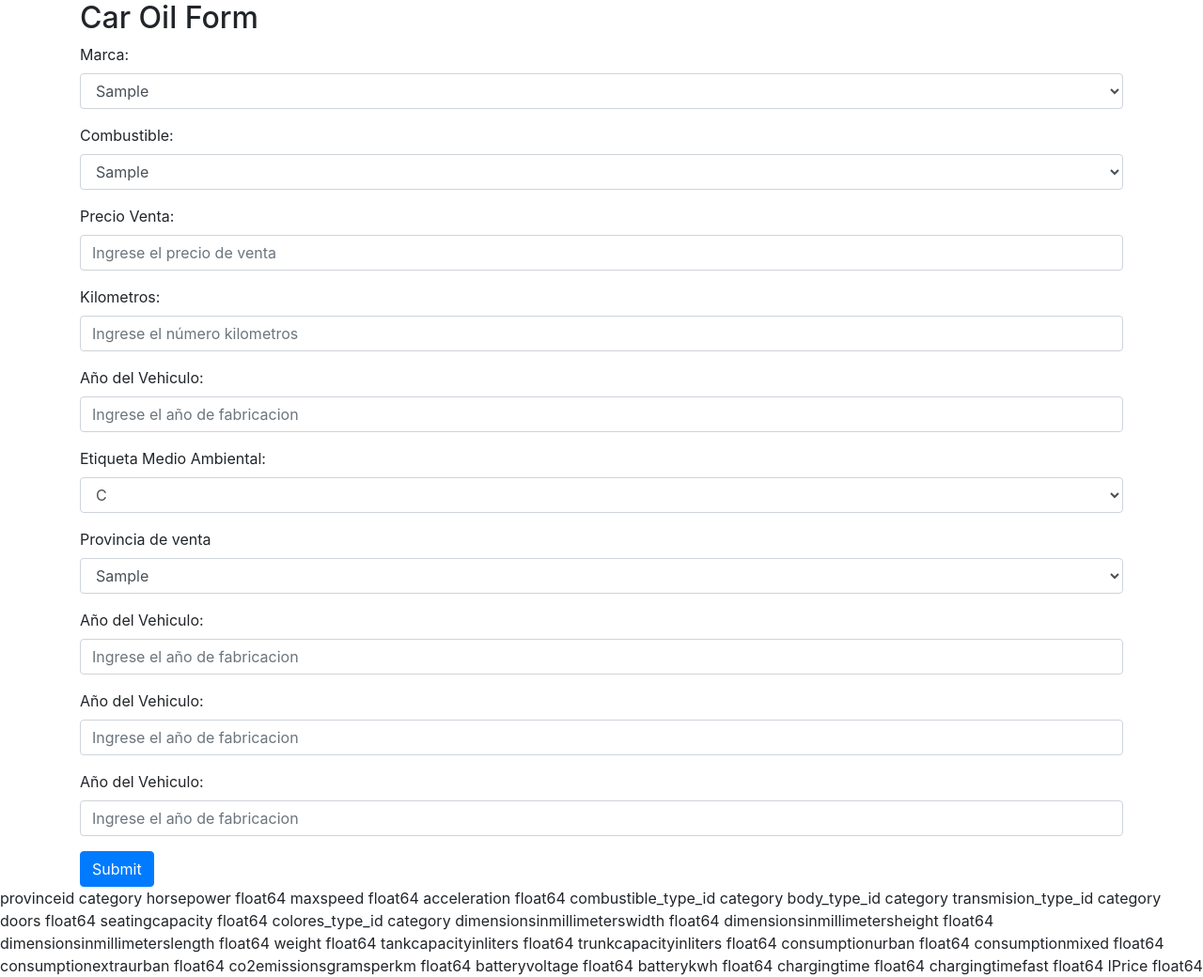
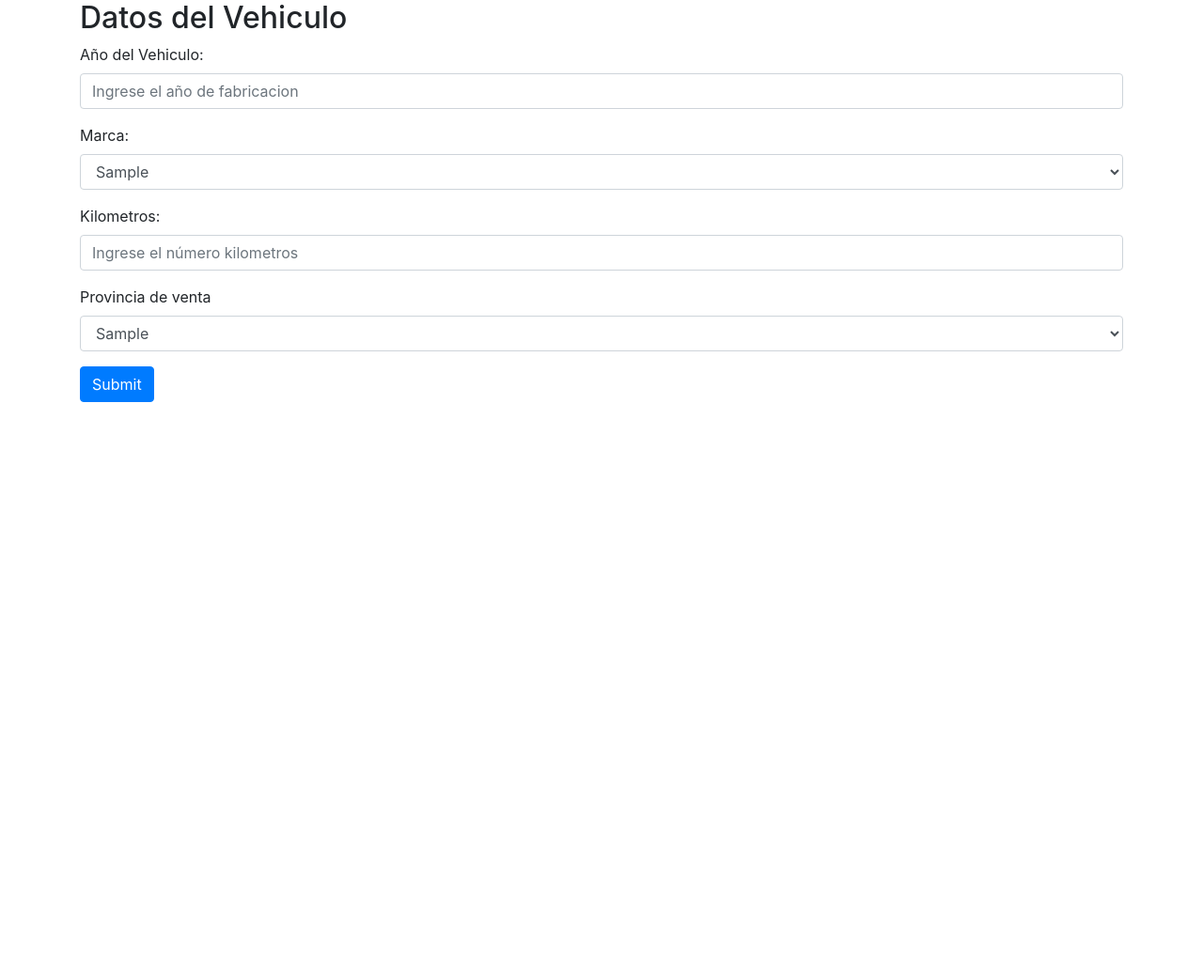
Before and after one commit to Hubalius2/TFM_Python, a Django app: template carApp/carApp/carPredictor/templates/oil_car.html in a window 1280 px wide. Shown: the whole page at 94% size. After the commit the page ends 428 px from the top, so only its background shows below. Run offline with Django 5.2, Linux system fonts and the light colour scheme; the template is opened without the code that fills it: most values are stand-ins (such as "Sample title", 1, 10 or a date in 2020); parts of the project's set-up code (start-up, migrations or seed data) failed here and were passed over; some libraries are stand-ins or nearby versions.

Commit message:
Aplicacion Web Entrega 4

```diff
--- a/carApp/carApp/carPredictor/templates/oil_car.html
+++ b/carApp/carApp/carPredictor/templates/oil_car.html
@@ -7,11 +7,16 @@
 <body>
 
 <div class="container">
-    <h2>Car Oil Form</h2>
-    <form>
+    <h2>Datos del Vehiculo</h2>
+    <form method="post" action="{% url 'predict' %}">
+        {% csrf_token %}
+        <div class="form-group">
+            <label for="vehicleyear">Año del Vehiculo:</label>
+            <input type="number" class="form-control" id="vehicleyear" name="vehicleyear" placeholder="Ingrese el año de fabricacion" min="1972" max="2024" >
+        </div>
         <div class="form-group">
             <label for="carMake">Marca:</label>
-            <select class="form-control" id="oilType" onchange="showModels(this)">
+            <select class="form-control" id="make" name="make" onchange="showModels(this, document.getElementById('vehicleyear').value)">
                 {% for marca in marcas %}
                     <option value="{{ marca.0 }}">{{ marca.1 }}</option>
                 {% endfor %}
@@ -19,19 +24,20 @@
         </div>
         <div class="form-group" style="display: none;" id="modelDiv">
             <label for="carMake">Modelo:</label>
-            <select class="form-control" id="oilModel" onchange="showVersions(this)">
+            <select class="form-control" id="model" name="model" onchange="showVersions(this, document.getElementById('make').value, document.getElementById('vehicleyear').value)">
 
             </select>
         </div>
+
         <div class="form-group" style="display: none;" id="versionDiv">
             <label for="carMake">Version:</label>
-            <select class="form-control" id="oilVersion">
+            <select class="form-control" id="version" name="version">
 
             </select>
         </div>
-        <div class="form-group">
+        <!--<div class="form-group">
             <label for="oilType">Combustible:</label>
-            <select class="form-control" id="oilType">
+            <select class="form-control" id="oilType" name="oilType">
                 {% for com in combustible %}
                     <option value="{{ com.0 }}">{{ com.1 }}</option>
                 {% endfor %}
@@ -40,18 +46,14 @@
         <div class="form-group">
             <label for="caballos">Precio Venta:</label>
             <input type="number" class="form-control" id="manufacturedprice" name="manufacturedprice" placeholder="Ingrese el precio de venta">
-        </div>
+        </div> -->
         <div class="form-group">
             <label for="caballos">Kilometros:</label>
             <input type="number" class="form-control" id="kilometros" name="kilometros" placeholder="Ingrese el número kilometros">
         </div>
-        <div class="form-group">
-            <label for="caballos">Año del Vehiculo:</label>
-            <input type="number" class="form-control" id="vehicleyear" name="vehicleyear" placeholder="Ingrese el año de fabricacion">
-        </div>
-        <div class="form-group">
+        <!--<div class="form-group">
             <label for="caballos">Etiqueta Medio Ambiental:</label>
-            <select class="form-control" id="etiqueta_form">
+            <select class="form-control" id="etiqueta_form" name="etiqueta_form">
                     <option value="1">C</option>
                     <option value="2">B</option>
                     <option value="3">ECO</option>
@@ -60,24 +62,24 @@
             </select>
         </div>
         <div class="form-group">
+            <label for="caballos">Caballos</label>
+            <input type="number" class="form-control" id="horsepower" name="horsepower" placeholder="Caballos del Vehiculo">
+        </div>
+        <div class="form-group">
+            <label for="caballos">Peso</label>
+            <input type="number" class="form-control" id="weight" name="weight" placeholder="Peso del Vehiculo">
+        </div>
+        <div class="form-group">
+            <label for="caballos">Numero de Puertas</label>
+            <input type="number" class="form-control" id="doors" name="doors" placeholder="Numero de Puertas">
+        </div> -->
+        <div class="form-group">
             <label for="caballos">Provincia de venta</label>
-            <select class="form-control" id="provincia_form">
+            <select class="form-control" id="provincia_form" name="provincia_form">
                 {% for prov in provincias %}
                     <option value="{{ prov.0 }}">{{ prov.1 }}</option>
                 {% endfor %}
             </select>
-        </div>
-        <div class="form-group">
-            <label for="caballos">Año del Vehiculo:</label>
-            <input type="number" class="form-control" id="vehicleyear" name="vehicleyear" placeholder="Ingrese el año de fabricacion">
-        </div>
-        <div class="form-group">
-            <label for="caballos">Año del Vehiculo:</label>
-            <input type="number" class="form-control" id="vehicleyear" name="vehicleyear" placeholder="Ingrese el año de fabricacion">
-        </div>
-        <div class="form-group">
-            <label for="caballos">Año del Vehiculo:</label>
-            <input type="number" class="form-control" id="vehicleyear" name="vehicleyear" placeholder="Ingrese el año de fabricacion">
         </div>
         <button type="submit" class="btn btn-primary">Submit</button>
     </form>
@@ -88,9 +90,10 @@
 <script src="https://maxcdn.bootstrapcdn.com/bootstrap/4.5.2/js/bootstrap.min.js"></script>
 
 <script>
-    function showModels(selectedElement) {
+    function showModels(selectedElement, selectedYear) {
         var carMakeID = selectedElement.value;
-        var url = "/carPredictor/load_models/" + carMakeID + "/";
+        var carYear = selectedYear;
+        var url = "/carPredictor/load_models/" + carMakeID + "/" + carYear + "/";
 
         fetch(url)
             .then(response => response.json())
@@ -98,7 +101,7 @@
                 console.log(data);
                 var modelDiv = document.getElementById("modelDiv");
                 modelDiv.style.display = "block";
-                var modelSelect = document.getElementById("oilModel");
+                var modelSelect = document.getElementById("model");
                 modelSelect.innerHTML = "";
                 data.modelos.forEach(model => {
                     var option = document.createElement("option");
@@ -110,9 +113,11 @@
             .catch(error => console.error("Error loading models:", error));
     }
 
-    function showVersions(selectedElement){
-        var carModelID = selectedElement.value;
-        var url = "/carPredictor/load_versions/" + carModelID + "/";
+    function showVersions(selectedModel, selectedMake, selectedYear){
+        var carModelID = selectedModel.value;
+        var carMakeID = selectedMake;
+        var carYear = selectedYear;
+        var url = "/carPredictor/load_versions/" + carModelID + "/" + carMakeID + "/" + carYear + "/";
 
         fetch(url)
             .then(response => response.json())
@@ -120,7 +125,7 @@
                 console.log(data);
                 var modelDiv = document.getElementById("versionDiv");
                 modelDiv.style.display = "block";
-                var modelSelect = document.getElementById("oilVersion");
+                var modelSelect = document.getElementById("version");
                 modelSelect.innerHTML = "";
                 data.versiones.forEach(model => {
                     var option = document.createElement("option");
@@ -135,29 +140,3 @@
 
 </body>
 </html>
-
-provinceid                       category
-horsepower                        float64
-maxspeed                          float64
-acceleration                      float64
-combustible_type_id              category
-body_type_id                     category
-transmision_type_id              category
-doors                             float64
-seatingcapacity                   float64
-colores_type_id                  category
-dimensionsinmillimeterswidth      float64
-dimensionsinmillimetersheight     float64
-dimensionsinmillimeterslength     float64
-weight                            float64
-tankcapacityinliters              float64
-trunkcapacityinliters             float64
-consumptionurban                  float64
-consumptionmixed                  float64
-consumptionextraurban             float64
-co2emissionsgramsperkm            float64
-batteryvoltage                    float64
-batterykwh                        float64
-chargingtime                      float64
-chargingtimefast                  float64
-lPrice                            float64
--- a/carApp/carApp/carPredictor/templates/welcome.html
+++ b/carApp/carApp/carPredictor/templates/welcome.html
@@ -36,7 +36,7 @@
     <div class="container">
         <div class="centered">
             <h1 style="color: azure;">¿Cuanto vale tu coche?</h1>
-            <button class="btn btn-primary" onclick="window.location.href='carApp'">Descubrelo</button>
+            <button class="btn btn-primary" onclick="window.location.href='oil_car'">Descubrelo</button>
         </div>
     </div>
     <script src="https://stackpath.bootstrapcdn.com/bootstrap/4.5.2/js/bootstrap.min.js"></script>
--- a/carApp/carApp/carPredictor/urls.py
+++ b/carApp/carApp/carPredictor/urls.py
@@ -5,6 +5,7 @@ urlpatterns = [
     path('welcome', views.welcome),
     path('carApp', views.carApp),
     path('oil_car', views.oil_car),
-    path('load_models/<int:car_make_id>/', views.load_models, name='load_models'),
-    path('load_versions/<int:car_model_id>/', views.load_versions, name='load_versions')
+    path('load_models/<int:car_make_id>/<int:car_year>/', views.load_models, name='load_models'),
+    path('load_versions/<int:car_model_id>/<int:car_make_id>/<int:car_year>/', views.load_versions, name='load_versions'),
+    path('predict', views.predict, name='predict')
 ]
```
Also changed, not shown: carApp/carApp/carPredictor/templates/carApp.html (+58 -23 lines), carApp/carApp/carPredictor/views.py (+74 -6 lines), 4 other files.
